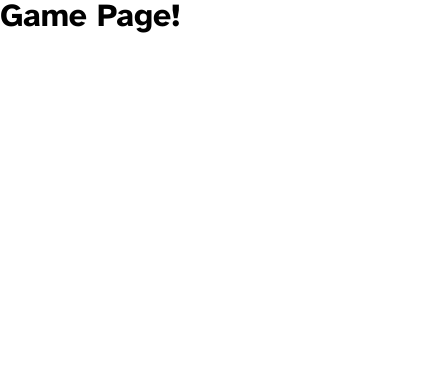
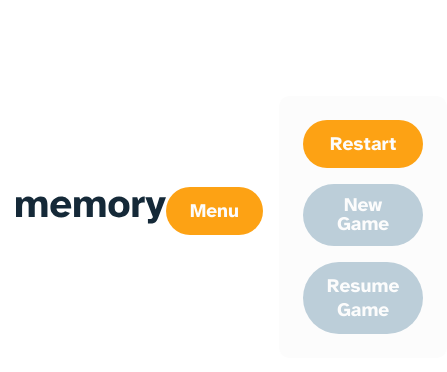
Before and after one commit to PIQON/Memory, a React (Vite) app: page /game in a window 390 px wide. Shown: the top 372 px of the page, 447 px wide, since content can reach past the window. Built offline with nearby package versions, Linux system fonts and the light colour scheme.

Commit message:
feat: add a game content components, work at navigation with responsivity, add media query hook

```diff
--- /dev/null
+++ b/src/features/GameContent/GameContent.tsx
@@ -0,0 +1,12 @@
+import { Wrapper } from '../UI/Wrapper/Wrapper';
+import { GameContentHeader } from './GameContentHeader/GameContentHeader';
+
+export const GameContent = () => {
+  return (
+    <div>
+      <Wrapper maxWidth="70rem">
+        <GameContentHeader />
+      </Wrapper>
+    </div>
+  );
+};
--- /dev/null
+++ b/src/features/GameContent/GameContentHeader/GameContentHeader.module.scss
@@ -0,0 +1,10 @@
+@use './../../../style/abstracts/mixins' as *;
+
+.header {
+  @include flex-mother(row, center, space-between);
+  padding: 3rem 0;
+  &__actions {
+    @include flex-mother();
+    gap: 1rem;
+  }
+}
--- /dev/null
+++ b/src/features/GameContent/GameContentHeader/GameContentHeader.tsx
@@ -0,0 +1,37 @@
+import { Link } from 'react-router-dom';
+import { Logo } from '../../UI/Logo/Logo';
+import { Button } from '../../UI/Button/Button';
+
+import style from './GameContentHeader.module.scss';
+import { useMediaQuery } from '../../../hooks/useMediaQuery';
+import { Fragment } from 'react';
+import { GameContentMobileMenu } from '../GameContentMobileMenu/GameContentMobileMenu';
+
+export const GameContentHeader = () => {
+  const matches = useMediaQuery('(max-width:48rem)');
+
+  return (
+    <header className={style['header']}>
+      <Link to="/">
+        <Logo fillColor="#152938" />
+      </Link>
+      <div className={style['header__actions']}>
+        {matches ? (
+          <GameContentMobileMenu />
+        ) : (
+          <Fragment>
+            <Button
+              type="button"
+              classNames={['btn', 'btn--settings', 'btn--primary']}
+            >
+              Restart
+            </Button>
+            <Button type="button" classNames={['btn', 'btn--settings']}>
+              New Game
+            </Button>
+          </Fragment>
+        )}
+      </div>
+    </header>
+  );
+};
--- /dev/null
+++ b/src/features/GameContent/GameContentMobileMenu/GameContentMobileMenu.module.scss
@@ -0,0 +1,36 @@
+@use './../../../style/abstracts/mixins' as *;
+
+.menu {
+  margin-top: 2rem;
+  padding: 1.5rem;
+  background-color: var(--clr-universal-400);
+  border-radius: 11px;
+  &__list {
+    @include flex-mother(column, center, center);
+    gap: 1rem;
+    list-style-type: none;
+  }
+  &__item {
+    @include flex-mother();
+    text-align: center;
+    width: 100%;
+  }
+}
+
+.mobile-link:link,
+.mobile-link:visited {
+  flex-grow: 1;
+  padding: 1rem 1.75rem;
+  background-color: var(--clr-primary-300);
+  color: var(--clr-universal-400);
+  border-radius: 10rem;
+  font-size: 1.2rem;
+  font-weight: 700;
+  transition: all 0.3s;
+  &:hover {
+    background-color: var(--clr-neutral-300);
+  }
+  @include media(28.125rem) {
+    padding: 0.75rem 1.5rem;
+  }
+}
--- /dev/null
+++ b/src/features/GameContent/GameContentMobileMenu/GameContentMobileMenu.tsx
@@ -0,0 +1,40 @@
+import { Link } from 'react-router-dom';
+import { Button } from '../../UI/Button/Button';
+
+import style from './GameContentMobileMenu.module.scss';
+import { Fragment } from 'react';
+
+export const GameContentMobileMenu = () => {
+  return (
+    <Fragment>
+      <Button
+        type="button"
+        classNames={['btn', 'btn--settings', 'btn--primary']}
+      >
+        Menu
+      </Button>
+      <div className={style['menu']}>
+        <ul className={style['menu__list']}>
+          <li className={style['menu__item']}>
+            <Button
+              type="button"
+              classNames={['btn', 'btn--settings', 'btn--primary']}
+            >
+              Restart
+            </Button>
+          </li>
+          <li className={style['menu__item']}>
+            <Link to="/" className={style['mobile-link']}>
+              New Game
+            </Link>
+          </li>
+          <li className={style['menu__item']}>
+            <Button type="button" classNames={['btn', 'btn--settings']}>
+              Resume Game
+            </Button>
+          </li>
+        </ul>
+      </div>
+    </Fragment>
+  );
+};
--- a/src/features/Settings/Settings.module.scss
+++ b/src/features/Settings/Settings.module.scss
@@ -1,4 +1,7 @@
+@use './../../style/abstracts/mixins' as *;
+
 .settings {
+  @include flex-mother(column, stretch, center);
   margin-top: 2rem;
   padding: 1.5rem;
   background-color: var(--clr-universal-400);
--- a/src/features/Settings/Settings.tsx
+++ b/src/features/Settings/Settings.tsx
@@ -1,3 +1,4 @@
+import { useNavigate } from 'react-router';
 import { Button } from '../UI/Button/Button';
 import style from './Settings.module.scss';
 import {
@@ -8,6 +9,8 @@ import {
 import { SettingsRow } from './SettingsRow/SettingsRow';
 
 export const Settings = () => {
+  const navigate = useNavigate();
+
   return (
     <div className={style['settings']}>
       <SettingsRow title="Select Theme" actions={settingsThemeDataActions} />
@@ -16,7 +19,11 @@ export const Settings = () => {
         actions={settingsPlayersDataActions}
       />
       <SettingsRow title="Grid Size" actions={settingsBoardDataActions} />
-      <Button type="button" classNames={['btn', 'btn--start', 'btn--settings']}>
+      <Button
+        type="button"
+        classNames={['btn', 'btn--primary', 'btn--settings']}
+        onClick={() => navigate('/game')}
+      >
         Start Game
       </Button>
     </div>
--- a/src/features/UI/Button/Button.module.scss
+++ b/src/features/UI/Button/Button.module.scss
@@ -28,8 +28,7 @@
     }
   }
 
-  &--start {
-    width: 100%;
+  &--primary {
     background-color: var(--clr-primary-400);
     &:hover {
       background-color: var(--clr-primary-400-hover);
--- /dev/null
+++ b/src/hooks/useMediaQuery.ts
@@ -0,0 +1,30 @@
+import { useCallback, useEffect, useState } from 'react';
+
+export const useMediaQuery = (query: string) => {
+  const getMatches = (mediaQuery: string): boolean => {
+    if (typeof window !== 'undefined') {
+      return window.matchMedia(mediaQuery).matches;
+    }
+
+    return false;
+  };
+  const [matches, setMatches] = useState(getMatches(query));
+
+  const handleChange = useCallback(() => {
+    setMatches(getMatches(query));
+  }, [query]);
+
+  useEffect(() => {
+    const matchMedia = window.matchMedia(query);
+
+    handleChange();
+
+    matchMedia.addEventListener('change', handleChange);
+
+    return () => {
+      matchMedia.removeEventListener('change', handleChange);
+    };
+  }, [query]);
+
+  return matches;
+};
--- /dev/null
+++ b/src/pages/Game/Game.module.scss
@@ -0,0 +1,3 @@
+.game {
+  min-height: 100vh;
+}
--- a/src/pages/Game/Game.tsx
+++ b/src/pages/Game/Game.tsx
@@ -1,3 +1,10 @@
+import { GameContent } from '../../features/GameContent/GameContent';
+import style from './Game.module.scss';
+
 export const Game = () => {
-  return <h1>Game Page!</h1>;
+  return (
+    <main className={style['game']}>
+      <GameContent />
+    </main>
+  );
 };
```
